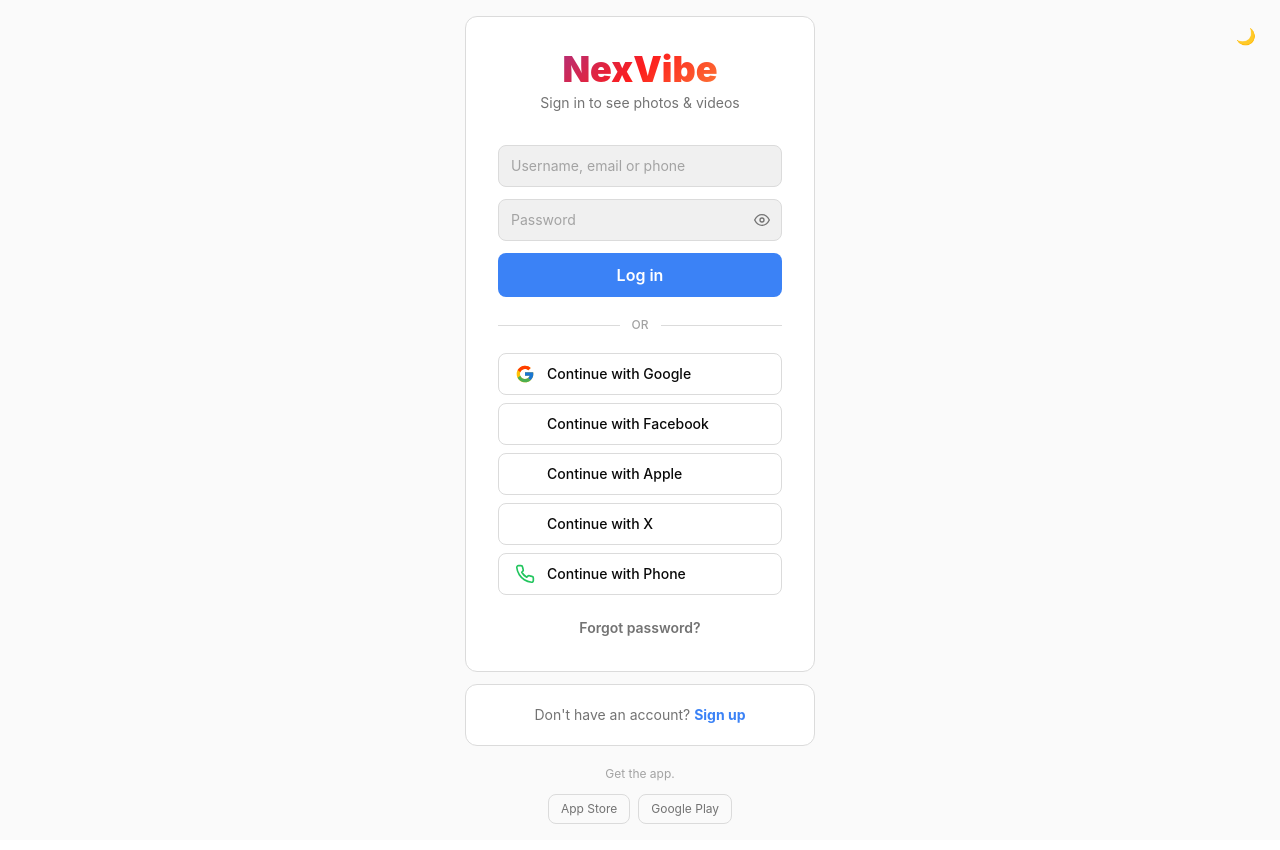
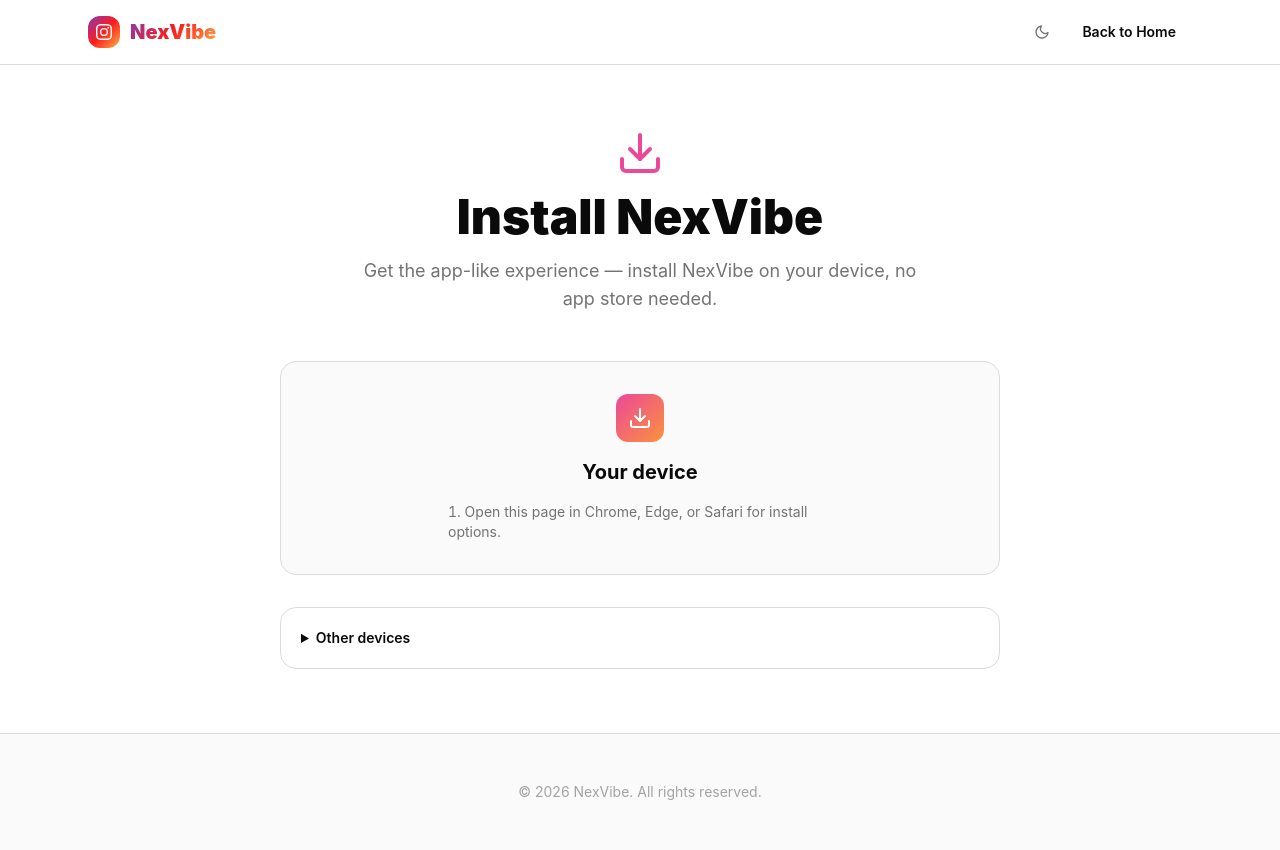
Before and after one commit to KhizarMushtaq01/Nexvibe, a React (Vite) app in the folder frontend/: page /download in a window 1280 px wide. Before the commit this address led to /login. Built offline with nearby package versions, Linux system fonts and the light colour scheme; some icons are missing.

Commit message:
feat: add public /download page with per-platform install flow

```diff
--- a/frontend/src/App.jsx
+++ b/frontend/src/App.jsx
@@ -41,6 +41,7 @@
 import BlogPostDetails from './pages/BlogPostDetails';
 import Community from './pages/Community';
 import Security from './pages/Security';
+import Download from './pages/Download';
 import NotFoundPage from './pages/NotFoundPage';
 import LoadingScreen from './components/common/LoadingScreen';
 import './styles/index.css';
@@ -91,6 +92,7 @@
       <Route path="/blog/:id" element={<BlogPostDetails />} />
       <Route path="/community" element={<Community />} />
       <Route path="/security" element={<Security />} />
+      <Route path="/download" element={<Download />} />
       <Route path="/forgot-password" element={<ForgotPasswordPage />} />
       <Route path="/reset-password" element={<ResetPasswordPage />} />
       <Route path="/verify-email" element={<VerifyEmailPage />} />
--- /dev/null
+++ b/frontend/src/lib/installPrompt.js
@@ -0,0 +1,23 @@
+let deferredPrompt = null;
+const listeners = new Set();
+
+window.addEventListener('beforeinstallprompt', (event) => {
+  event.preventDefault();
+  deferredPrompt = event;
+  listeners.forEach((callback) => callback(event));
+});
+
+window.addEventListener('appinstalled', () => {
+  deferredPrompt = null;
+});
+
+export const getDeferredPrompt = () => deferredPrompt;
+
+export const onInstallPromptAvailable = (callback) => {
+  listeners.add(callback);
+  return () => listeners.delete(callback);
+};
+
+export const clearDeferredPrompt = () => {
+  deferredPrompt = null;
+};
--- /dev/null
+++ b/frontend/src/pages/Download.jsx
@@ -0,0 +1,131 @@
+import { useEffect, useState } from 'react';
+import { Link } from 'react-router-dom';
+import toast from 'react-hot-toast';
+import { useTheme } from '../context/ThemeContext';
+import { detectPlatform } from '../lib/deviceDetect';
+import { getDeferredPrompt, onInstallPromptAvailable, clearDeferredPrompt } from '../lib/installPrompt';
+import { FiSun, FiMoon, FiDownload, FiCheckCircle } from 'react-icons/fi';
+import { FaAndroid, FaApple, FaWindows } from 'react-icons/fa6';
+import { BsInstagram } from 'react-icons/bs';
+
+const PLATFORM_INFO = {
+  android: { label: 'Android', icon: <FaAndroid className="w-6 h-6" /> },
+  ios: { label: 'iPhone & iPad', icon: <FaApple className="w-6 h-6" /> },
+  windows: { label: 'Windows', icon: <FaWindows className="w-6 h-6" /> },
+  macos: { label: 'Mac', icon: <FaApple className="w-6 h-6" /> },
+  other: { label: 'Your device', icon: <FiDownload className="w-6 h-6" /> },
+};
+
+const MANUAL_STEPS = {
+  android: ['Open the browser menu (⋮).', 'Tap "Install app" or "Add to Home screen".', 'Confirm to add NexVibe to your home screen.'],
+  ios: ["Tap the Share icon in Safari's toolbar.", 'Scroll down and tap "Add to Home Screen".', 'Tap "Add" in the top-right corner.'],
+  windows: ['Click the install icon in the address bar, or open the browser menu.', 'Choose "Install NexVibe".', 'Confirm to install.'],
+  macos: ['Click the install icon in the address bar, or open the browser menu.', 'Choose "Install NexVibe".', 'Confirm to install.'],
+  other: ['Open this page in Chrome, Edge, or Safari for install options.'],
+};
+
+const isStandaloneDisplay = () =>
+  window.matchMedia?.('(display-mode: standalone)').matches || window.navigator.standalone === true;
+
+export default function Download() {
+  const { isDark, toggleTheme } = useTheme();
+  const [platform] = useState(() => detectPlatform(navigator.userAgent));
+  const [canPrompt, setCanPrompt] = useState(() => !!getDeferredPrompt());
+  const [installed, setInstalled] = useState(() => isStandaloneDisplay());
+
+  useEffect(() => {
+    const unsubscribe = onInstallPromptAvailable(() => setCanPrompt(true));
+    return unsubscribe;
+  }, []);
+
+  const handleInstall = async () => {
+    const prompt = getDeferredPrompt();
+    if (!prompt) return;
+    prompt.prompt();
+    const choice = await prompt.userChoice;
+    if (choice.outcome === 'accepted') {
+      toast.success('NexVibe installed!');
+      setInstalled(true);
+    } else {
+      toast('Install dismissed');
+    }
+    clearDeferredPrompt();
+    setCanPrompt(false);
+  };
+
+  const otherPlatforms = Object.keys(PLATFORM_INFO).filter((p) => p !== platform && p !== 'other');
+
+  return (
+    <div className="min-h-screen bg-[var(--bg-primary)]">
+      <header className="sticky top-0 z-50 bg-[var(--bg-primary)]/90 backdrop-blur-xl border-b border-[var(--border)]">
+        <div className="max-w-6xl mx-auto px-4 sm:px-6 flex items-center justify-between h-16">
+          <Link to="/" className="flex items-center gap-2.5">
+            <div className="w-8 h-8 ig-gradient rounded-xl flex items-center justify-center">
+              <BsInstagram className="w-4 h-4 text-white" />
+            </div>
+            <span className="text-xl font-black text-gradient">NexVibe</span>
+          </Link>
+          <div className="flex items-center gap-2">
+            <button onClick={toggleTheme} className="p-2 rounded-xl hover:bg-[var(--bg-tertiary)] transition-colors text-[var(--text-secondary)]">
+              {isDark ? <FiSun className="w-4 h-4" /> : <FiMoon className="w-4 h-4" />}
+            </button>
+            <Link to="/" className="px-4 py-2 rounded-xl text-sm font-semibold text-[var(--text-primary)] hover:bg-[var(--bg-tertiary)] transition-colors">
+              Back to Home
+            </Link>
+          </div>
+        </div>
+      </header>
+
+      <main className="max-w-3xl mx-auto px-4 sm:px-6 py-16">
+        <div className="text-center mb-12">
+          <FiDownload className="w-12 h-12 text-pink-500 mx-auto mb-4" />
+          <h1 className="text-4xl sm:text-5xl font-black mb-4">Install NexVibe</h1>
+          <p className="text-lg text-[var(--text-secondary)] max-w-xl mx-auto">
+            Get the app-like experience — install NexVibe on your device, no app store needed.
+          </p>
+        </div>
+
+        <div className="bg-[var(--bg-secondary)] border border-[var(--border)] rounded-2xl p-8 text-center mb-8">
+          <div className="w-12 h-12 rounded-xl bg-gradient-to-br from-pink-500 to-orange-400 text-white flex items-center justify-center mx-auto mb-4">
+            {PLATFORM_INFO[platform].icon}
+          </div>
+          <h2 className="text-xl font-bold mb-1">{PLATFORM_INFO[platform].label}</h2>
+
+          {installed ? (
+            <p className="flex items-center justify-center gap-2 text-green-600 font-semibold mt-4">
+              <FiCheckCircle className="w-5 h-5" /> Already installed on this device
+            </p>
+          ) : canPrompt ? (
+            <button onClick={handleInstall} className="btn-brand inline-flex items-center gap-2 px-6 py-3 rounded-xl text-sm font-semibold mt-4">
+              <FiDownload className="w-4 h-4" /> Install App
+            </button>
+          ) : (
+            <ol className="text-left max-w-sm mx-auto space-y-2 mt-4 text-sm text-[var(--text-secondary)] list-decimal list-inside">
+              {MANUAL_STEPS[platform].map((step) => <li key={step}>{step}</li>)}
+            </ol>
+          )}
+        </div>
+
+        <details className="border border-[var(--border)] rounded-2xl p-5">
+          <summary className="cursor-pointer font-semibold text-sm">Other devices</summary>
+          <div className="mt-4 space-y-5">
+            {otherPlatforms.map((p) => (
+              <div key={p}>
+                <h3 className="font-semibold text-sm mb-2 flex items-center gap-2">{PLATFORM_INFO[p].icon} {PLATFORM_INFO[p].label}</h3>
+                <ol className="text-sm text-[var(--text-secondary)] list-decimal list-inside space-y-1">
+                  {MANUAL_STEPS[p].map((step) => <li key={step}>{step}</li>)}
+                </ol>
+              </div>
+            ))}
+          </div>
+        </details>
+      </main>
+
+      <footer className="border-t border-[var(--border)] bg-[var(--bg-secondary)] py-12 px-4 sm:px-6">
+        <div className="max-w-6xl mx-auto text-center">
+          <p className="text-sm text-[var(--text-muted)]">© {new Date().getFullYear()} NexVibe. All rights reserved.</p>
+        </div>
+      </footer>
+    </div>
+  );
+}
--- a/frontend/src/pages/LandingPage.jsx
+++ b/frontend/src/pages/LandingPage.jsx
@@ -43,6 +43,7 @@
   { label: 'Reels', href: '#reels' },
   { label: 'Community', path: '/community' },
   { label: 'Security', path: '/security' },
+  { label: 'Download', path: '/download' },
 ];
 
 const STATS = [
```
